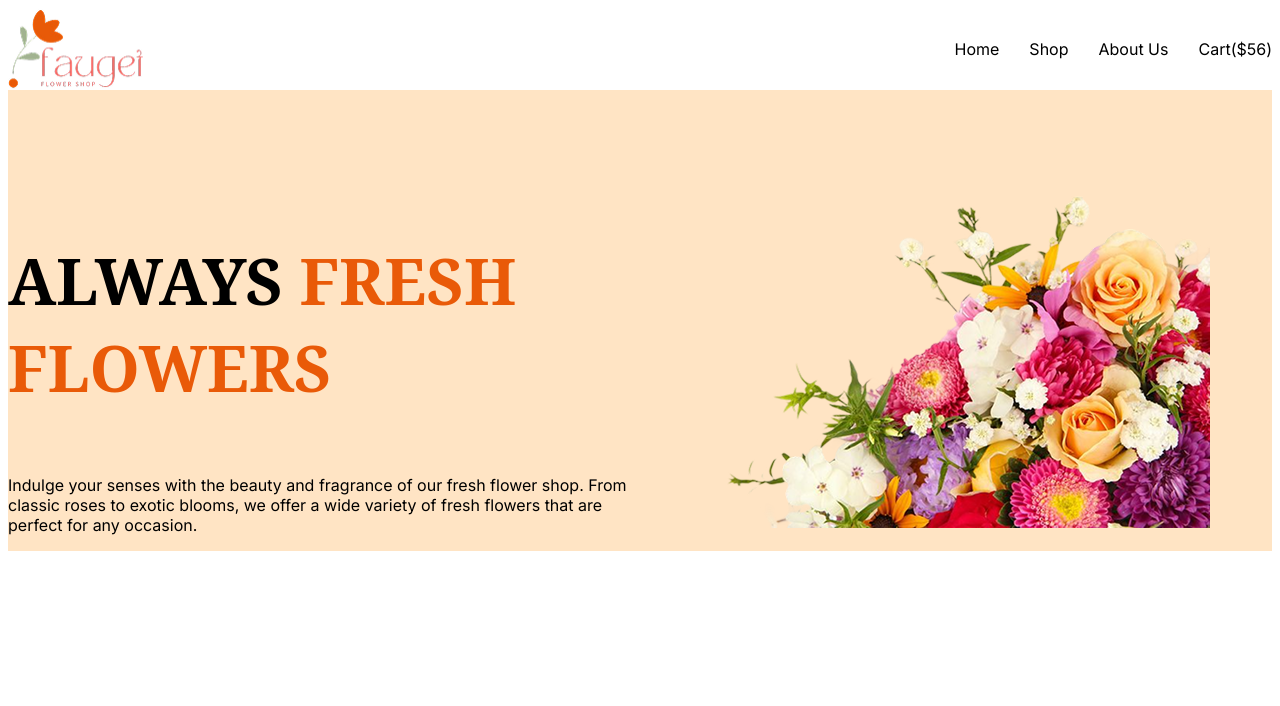
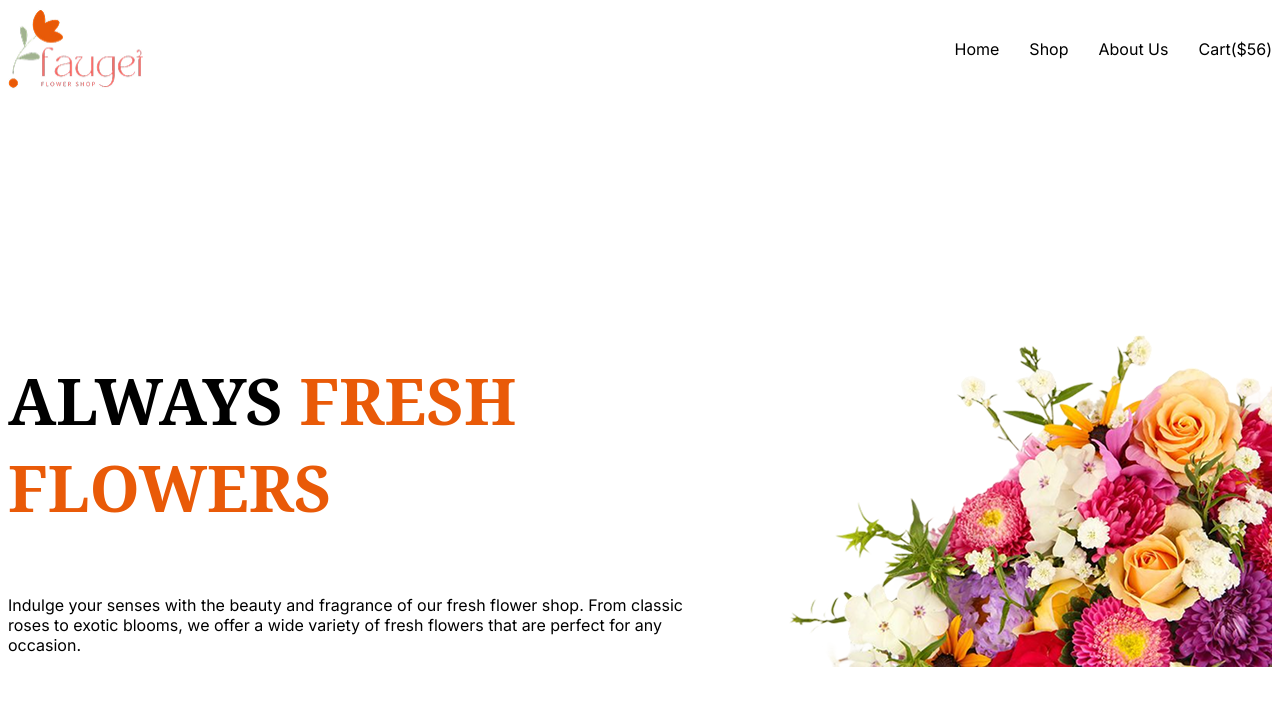
Before and after one commit to Sourov-Roy01/flower-market-website, a plain HTML site: page index.html in a window 1280 px wide. Drawn offline with Linux system fonts and the light colour scheme.

Commit message:
add banner section

```diff
--- a/index.html
+++ b/index.html
@@ -7,7 +7,7 @@
     <link rel="stylesheet" href="styles/flower.css" />
   </head>
   <body class="inter-font">
-    <header>
+    <header class="max-width">
       <nav class="navbar">
         <img class="nav-logo" src="assets/logo.png" alt="" />
         <ul class="nav-list">
--- a/styles/flower.css
+++ b/styles/flower.css
@@ -22,6 +22,11 @@
 
 
 /* share Styles  */
+
+.max-width{
+    max-width: 1440px;
+    margin: 0 auto;
+}
 
 .btn{
    background-color: #E95A08;
@@ -78,11 +83,14 @@ nav ul li a{
 /* banner related style */
 
 .banner{
-    display: grid;
-    grid-template-columns: repeat(2, 1fr);
-    background-color: bisque;
+    display:flex;
+    /* grid-template-columns: repeat(2, 1fr); */
+    /* background-color: bisque; */
   height: 461px;
   align-content: end;
+  margin-top: 120px;
+align-items: end;
+
 }
 
 .banner-content-title{
```
